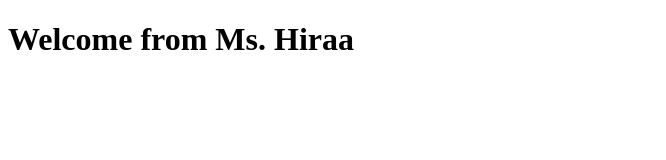
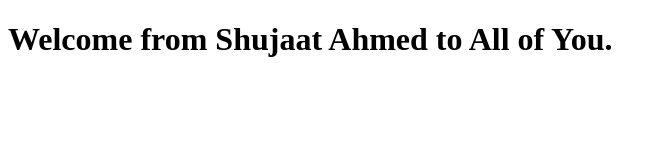
Before and after one commit to shujaatahmed/BootCamp2020, a plain HTML site: page index.html in a window 1280 px wide. Shown: the whole page, without its empty margins (0-666 px from the left). Drawn offline with Linux system fonts and the light colour scheme.

Commit message:
Update index.html

```diff
--- a/index.html
+++ b/index.html
@@ -8,7 +8,7 @@
 <body>
     <div>
 
-        <h1>Welcome from Ms. Hiraa
+        <h1>Welcome from Shujaat Ahmed to All of You.
 
         </h1>
     </div>
```
